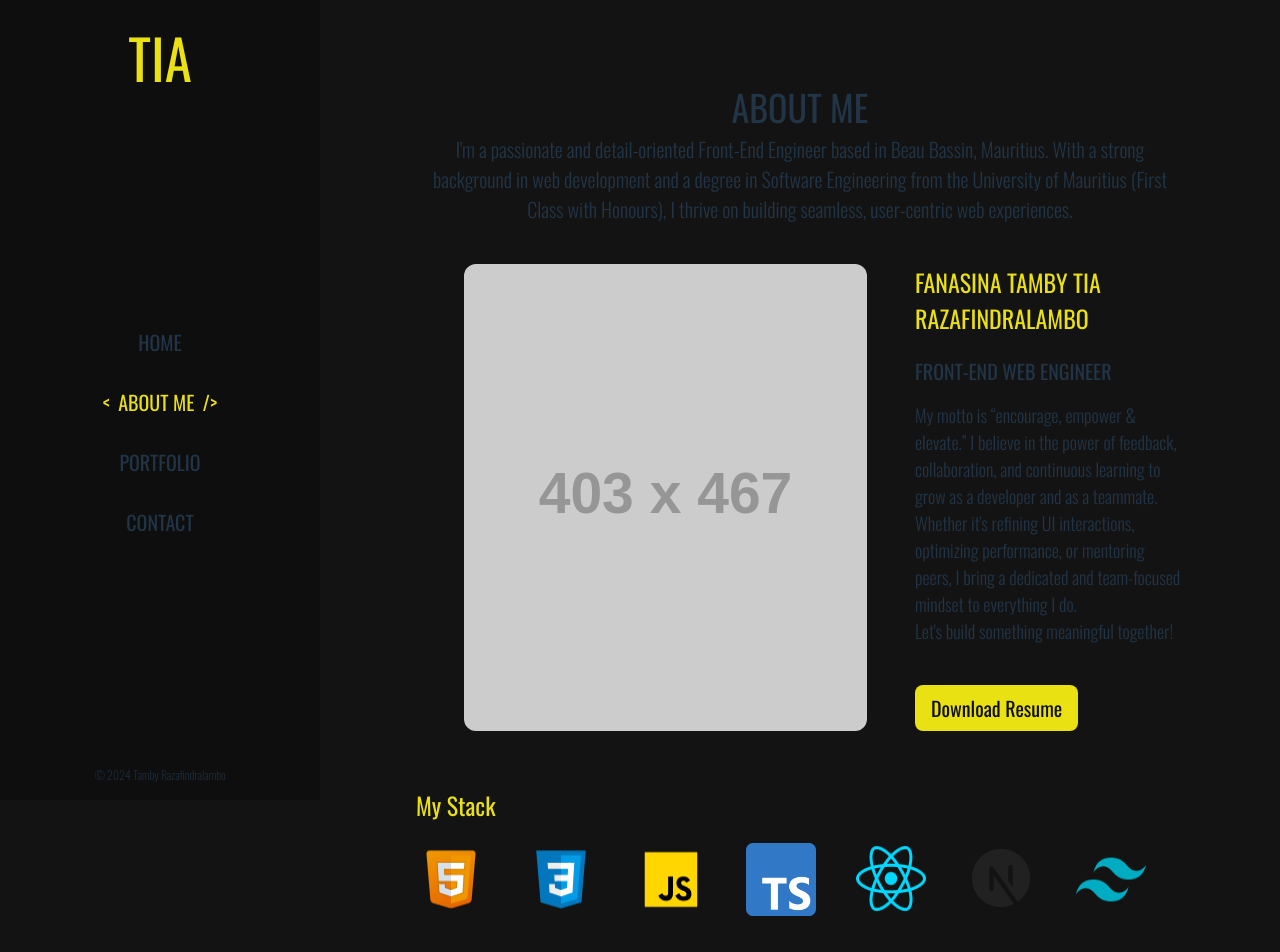
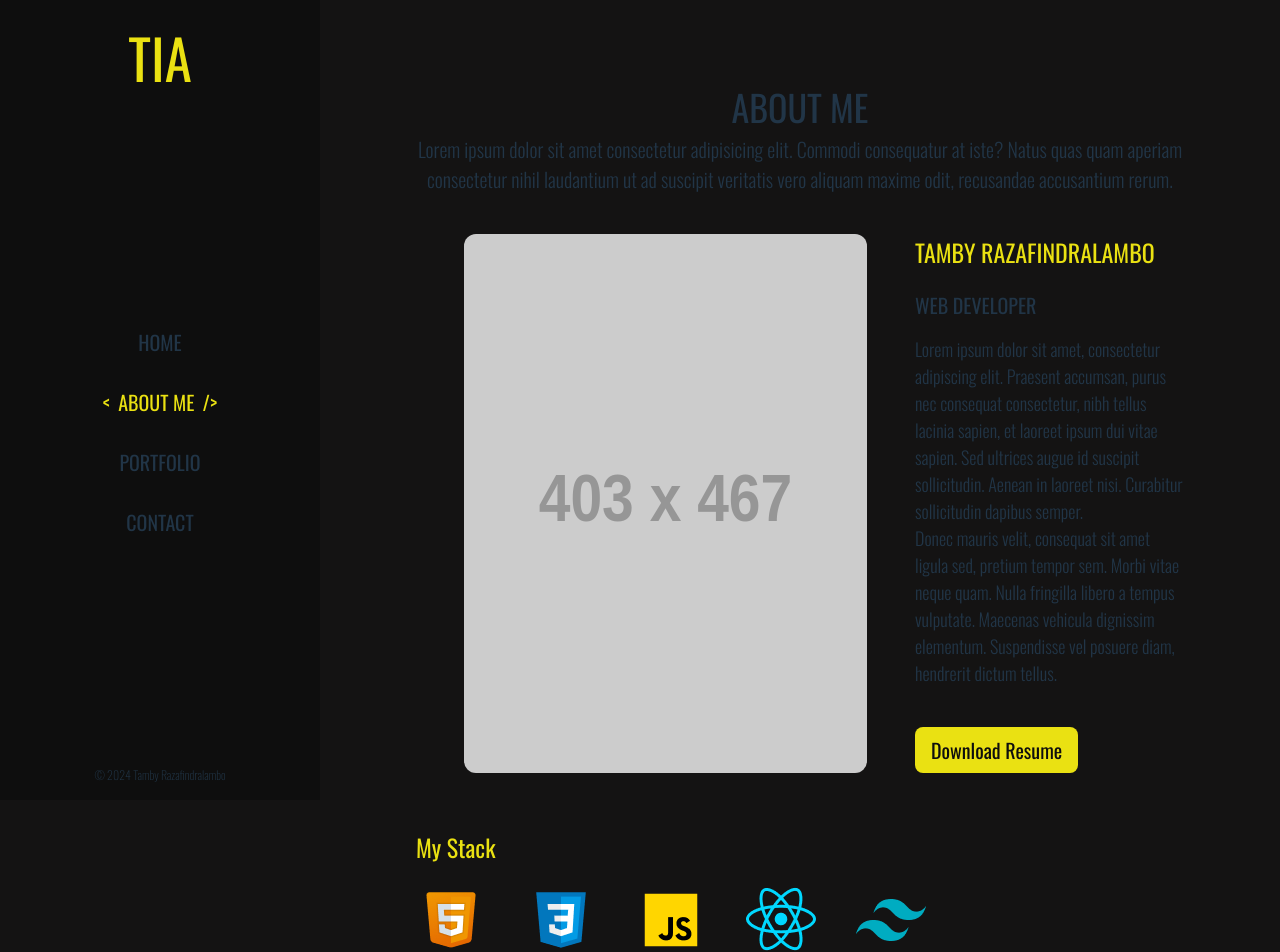
Before and after one commit to tamby1296/fe-portfolio, a React (Vite) app: page /about-me in a window 1280 px wide. Shown: the top 952 px of the page. Built offline with nearby package versions, Linux system fonts and the light colour scheme.

Commit message:
Revert "update texts"
This reverts commit da0d721815741484d5f462691223b963f6a5ac9e.

```diff
--- a/index.html
+++ b/index.html
@@ -4,7 +4,7 @@
     <meta charset="UTF-8" />
     <link rel="icon" type="image/png" href="/favicon.png" />
     <meta name="viewport" content="width=device-width, initial-scale=1.0" />
-    <title>FE - Tamby Razafindralambo</title>
+    <title>Vite + React + TS</title>
   </head>
   <body>
     <div id="root"></div>
--- a/src/modules/about/AboutScreen.tsx
+++ b/src/modules/about/AboutScreen.tsx
@@ -3,33 +3,29 @@ const AboutScreen = () => {
     <div className="py-20 px-[10%]">
       <div className="text-center mx-auto mb-10">
         <h1 className="text-4xl">ABOUT ME</h1>
-        <p className="text-xl font-light">
-          I'm a passionate and detail-oriented Front-End Engineer based in Beau Bassin, Mauritius. With a strong background in web development and a degree in Software Engineering from the University of Mauritius (First Class with Honours), I thrive on building seamless, user-centric web experiences.
-        </p>
+        <p className="text-xl font-light">Lorem ipsum dolor sit amet consectetur adipisicing elit. Commodi consequatur at iste? Natus quas quam aperiam consectetur nihil laudantium ut ad suscipit veritatis vero aliquam maxime odit, recusandae accusantium rerum.</p>
       </div>
       <div className="flex flex-col lg:flex-row mb-14">
         <img src="https://placehold.co/403x467" alt="my-img" className="mx-12 rounded-xl flex-grow flex-shrink" />
         <div className="flex flex-col justify-center items-start w-full lg:w-4/6 pt-10 lg:pt-0 flex-shrink">
-          <h2 className="text-2xl text-kAppYellow uppercase mb-5">Fanasina Tamby Tia Razafindralambo</h2>
-          <h3 className="text-xl uppercase mb-4">Front-End Web Engineer</h3>
+          <h2 className="text-2xl text-kAppYellow uppercase mb-5">Tamby Razafindralambo</h2>
+          <h3 className="text-xl uppercase mb-4">Web Developer</h3>
           <p className="text-lg font-light mb-10">
-            My motto is “encourage, empower & elevate.” I believe in the power of feedback, collaboration, and continuous learning to grow as a developer and as a teammate. Whether it's refining UI interactions, optimizing performance, or mentoring peers, I bring a dedicated and team-focused mindset to everything I do.
+            Lorem ipsum dolor sit amet, consectetur adipiscing elit. Praesent accumsan, purus nec consequat consectetur, nibh tellus lacinia sapien, et laoreet ipsum dui vitae sapien. Sed ultrices augue id suscipit sollicitudin. Aenean in laoreet nisi. Curabitur sollicitudin dapibus semper.
             <br className="mb-4"/>
-            Let's build something meaningful together!
+            Donec mauris velit, consequat sit amet ligula sed, pretium tempor sem. Morbi vitae neque quam. Nulla fringilla libero a tempus vulputate. Maecenas vehicula dignissim elementum. Suspendisse vel posuere diam, hendrerit dictum tellus.
           </p>
           <button type="button" className="text-xl text-kAppBlack bg-kAppYellow px-4 py-2 rounded-lg">Download Resume</button>
         </div>
       </div>
       <div className="">
         <h3 className="text-2xl text-kAppYellow">My Stack</h3>
-        <div className="flex flex-wrap gap-10 pt-5 [&>img]:max-w-[70px]">
-          <img src="./img/html.png" alt="html-img" />
-          <img src="./img/css.png" alt="css-img" />
-          <img src="./img/javaScript.png" alt="js-img" />
-          <img src="./img/typescript.png" alt="ts-img" />
-          <img src="./img/reactJS.png" alt="reactJs-img" />
-          <img src="./img/next.png" alt="next-img" />
-          <img src="./img/tailwind.png" alt="tailwind-img" />
+        <div className="flex flex-wrap gap-10 pt-5">
+          <img src="./img/html.png" alt="" />
+          <img src="./img/css.png" alt="" />
+          <img src="./img/javaScript.png" alt="" />
+          <img src="./img/reactJS.png" alt="" />
+          <img src="./img/tailwind.png" alt="" />
         </div>
       </div>
     </div>
--- a/src/modules/home/HomeScreen.tsx
+++ b/src/modules/home/HomeScreen.tsx
@@ -4,7 +4,7 @@ const HomeScreen = () => {
     <div className="flex flex-col justify-center gap-2 text-center">
       <p className="text-3xl">Hello I'm</p>
       <h1 className="text-7xl">Tamby Razafindralambo</h1>
-      <p className="text-3xl">I'm a Front-End Web Engineer</p>
+      <p className="text-3xl">I'm a web developer</p>
     </div>
   )
 }
--- a/src/modules/portfolio/PortfolioScreen.tsx
+++ b/src/modules/portfolio/PortfolioScreen.tsx
@@ -5,7 +5,6 @@ const PORTFOLIO = [
   {
     "img": eCommerceCover,
     "title": "E-Commerce",
-    "description": "UI template for an e-commerce website. Including; Home, Products list, Product detail and Cart pages",
     "link": "https://fe-e-commerce.web.app/",
   }
 ]
@@ -15,17 +14,11 @@ const PortfolioScreen = () => {
     <div className="py-20 px-[10%]">
       <div className="text-center mx-auto mb-10">
         <h1 className="text-4xl">PORTFOLIO</h1>
-        <p className="text-xl font-light w-3/4 mx-auto">
-        I've worked closely with designers to translate Figma mockups into pixel-perfect interfaces and collaborated with back-end teams to integrate RESTful and GraphQL APIs. Projects include e-commerce platforms, financial dashboards, internal tools, and mobile-first web apps—each demanding a strong focus on user experience, code quality, and maintainability.
-        </p>
-        <br />
-        <p className="text-xl font-light w-3/4 mx-auto">
-        Below is an highlight of a few projects and past experience:
-        </p>
+        <p className="text-xl font-light w-3/4 mx-auto">Lorem ipsum dolor sit amet consectetur adipisicing elit. Assumenda amet laboriosam ipsa quibusdam fuga architecto perspiciatis voluptas, iste animi quo enim recusandae provident possimus corporis repellat qui. Eligendi, sit quibusdam? Lorem ipsum dolor sit amet, consectetur adipisicing elit. Itaque labore aperiam excepturi dignissimos officia ipsa. Iure aut illo rerum ducimus maiores, dolore omnis, facere itaque odit magni esse dolores sequi!</p>
       </div>
       <div className="flex flex-col lg:flex-row lg:flex-wrap">
       {
-        PORTFOLIO.map( (p, i) => <PortfolioCard key={`${p.title}-${i}`} {...p}/>)
+        PORTFOLIO.map( (p, index) => <PortfolioCard key={index} {...p}/>)
       }
       </div>
     </div>
```
Also changed, not shown: public/img/next.png (deleted), public/img/typescript.png (deleted).
